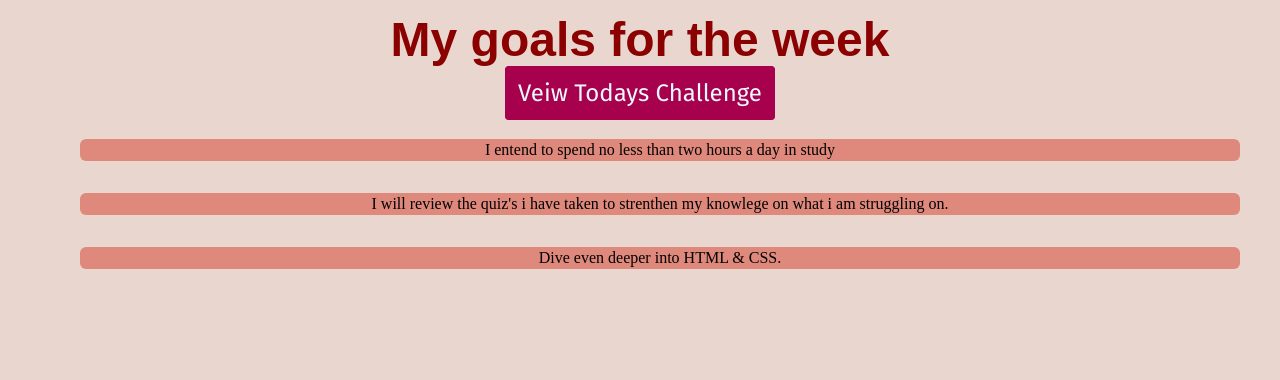
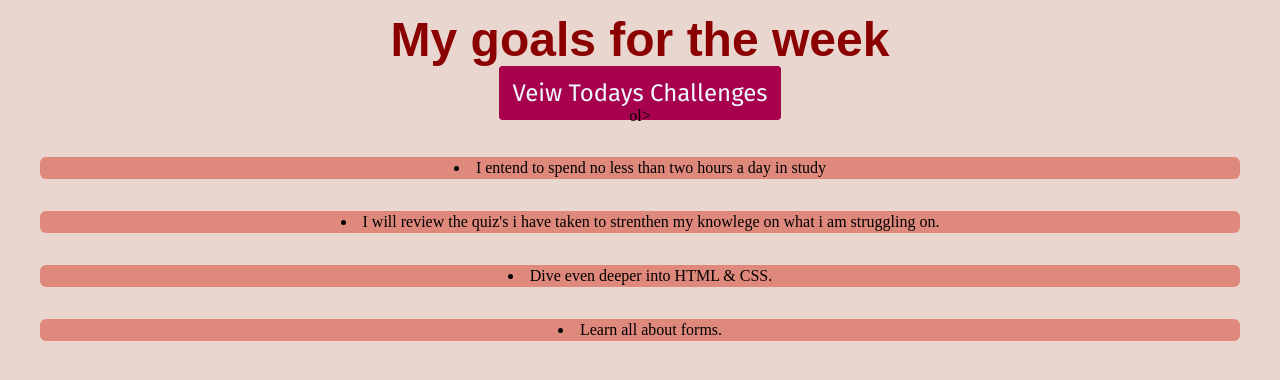
Before and after one commit to B-Weathers/first-challenge, a plain HTML site: page full-week.html in a window 1280 px wide. Drawn offline with Linux system fonts and the light colour scheme.

Commit message:
added header

```diff
--- a/full-week.html
+++ b/full-week.html
@@ -1,22 +1,32 @@
 <!DOCTYPE html>
 <html lang="en">
+
 <head>
     <meta charset="UTF-8">
     <title>my upcoming challeneges</title>
     <link rel="preconnect" href="https://fonts.googleapis.com">
     <link rel="preconnect" href="https://fonts.gstatic.com" crossorigin>
-    <link href="https://fonts.googleapis.com/css2?family=Fira+Sans:ital,wght@0,400;0,700;1,700&display=swap" rel="stylesheet">
+    <link href="https://fonts.googleapis.com/css2?family=Fira+Sans:ital,wght@0,400;0,700;1,700&display=swap"
+        rel="stylesheet">
     <link href="styles/shared.css" rel="stylesheet">
     <link href="styles/full-week.css" rel="stylesheet">
 </head>
+
 <body>
-    <h1 style="font-family: sans-serif; color: darkred;">My goals for the week
-    </h1>
-    <a href="index.html">Veiw Todays Challenge</a>
-    <ol>
+    <header>
+        <h1 style="font-family: sans-serif; color: darkred;">My goals for the week
+        </h1>
+        <a href="index.html">Veiw Todays Challenges</a>
+    </header>
+    <main>
+        ol>
         <li>I entend to spend no less than two hours a day in study</li>
         <li>I will review the quiz's i have taken to strenthen my knowlege on what i am struggling on.</li>
         <li>Dive even deeper into HTML & CSS.</li>
-    </ol>
+        <li>Learn all about forms.</li>
+
+        </ol>
+    </main>
 </body>
+
 </html>
--- a/styles/full-week.css
+++ b/styles/full-week.css
@@ -1,7 +1,7 @@
 h1 {
   font-size: 48px;
   color: #473e3e;
-    margin: 12px;
+  margin: 12px 0;
 }
 
 a {
@@ -20,9 +20,13 @@ a:hover {
 
 ol {
   list-style: none;
+  width: 500px;
+  margin: 36px auto 0 auto;
+  padding: 0;
 }
 
 li {
+  padding: 16px;
   background-color: #df887c;
   border-radius: 6px;
   margin: 32px;
```
Lines whose indentation alone changed are shown as unchanged.
